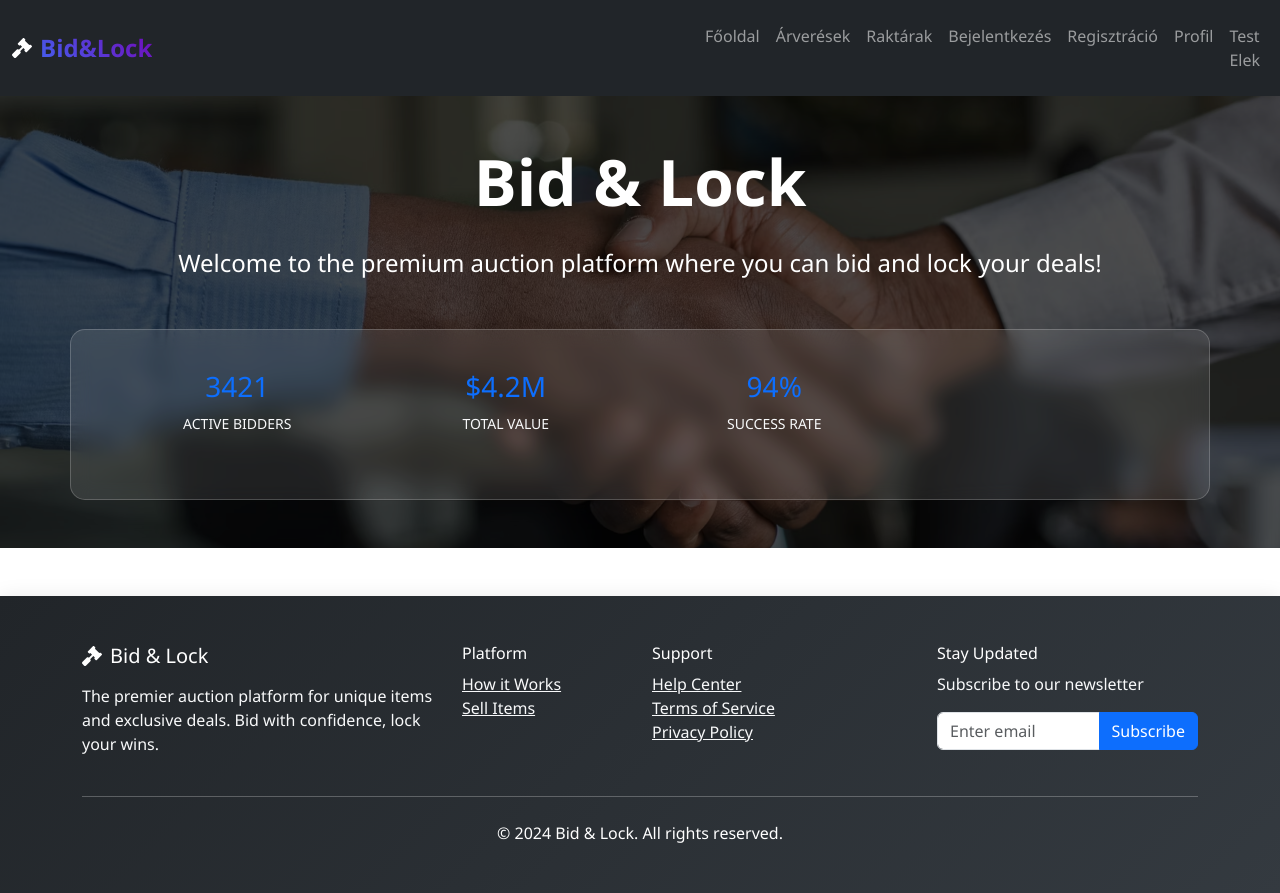
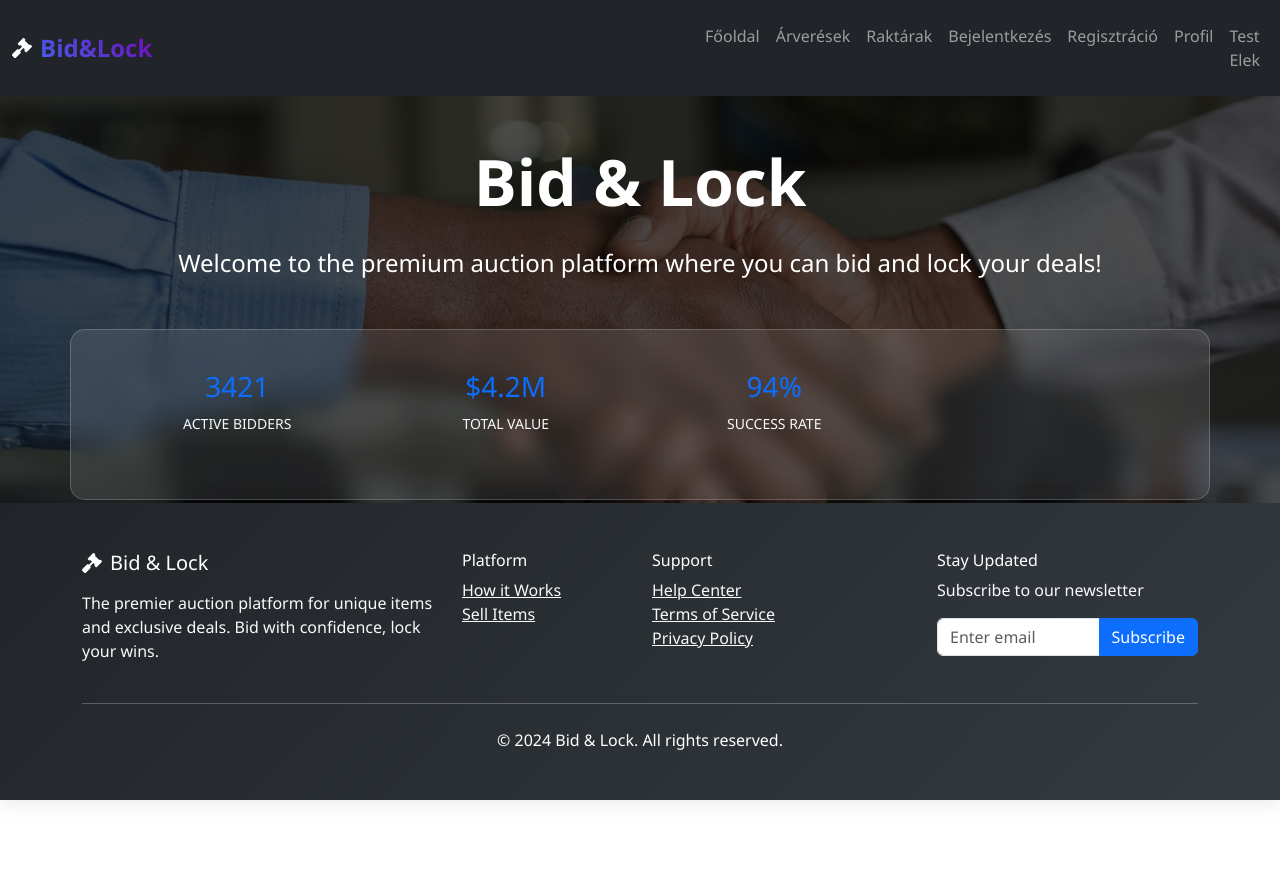
Before and after one commit to foddom520/MesterMunka-Warehouse, a React app in the folder frontend/: page / in a window 1280 px wide. After the commit the page ends 800 px from the top, so only its background shows below. Built offline with nearby package versions, Linux system fonts and the light colour scheme; the HTML template or start-up script is replaced by a standard one.

Commit message:
a footer még alakulóban

```diff
--- a/frontend/src/App.jsx
+++ b/frontend/src/App.jsx
@@ -60,7 +60,7 @@ function App() {
       </Routes>
     </BrowserRouter>
 
-    <footer className="bg-dark-custom text-white py-5 mt-5 footer-custom">
+    <footer className="bg-dark-custom text-white py-5 footer-custom fixed-bottom">
     <Container>
       <Row>
         <Col md={4}>
--- a/frontend/src/styles/HomePage.css
+++ b/frontend/src/styles/HomePage.css
@@ -9,6 +9,12 @@
 body {
   font-family: 'Segoe UI', Tahoma, Geneva, Verdana, sans-serif;
 }
+
+
+
+
+
+
 
 .bg-dark-custom {
   background: linear-gradient(135deg, var(--dark-color) 0%, #343a40 100%);
```
